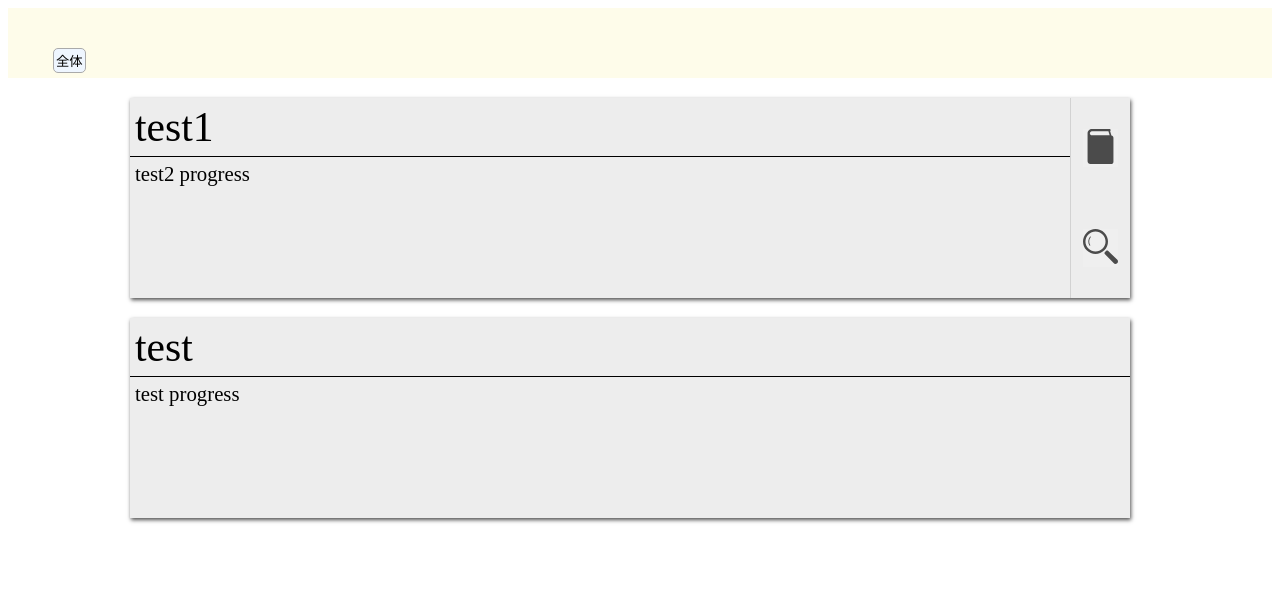
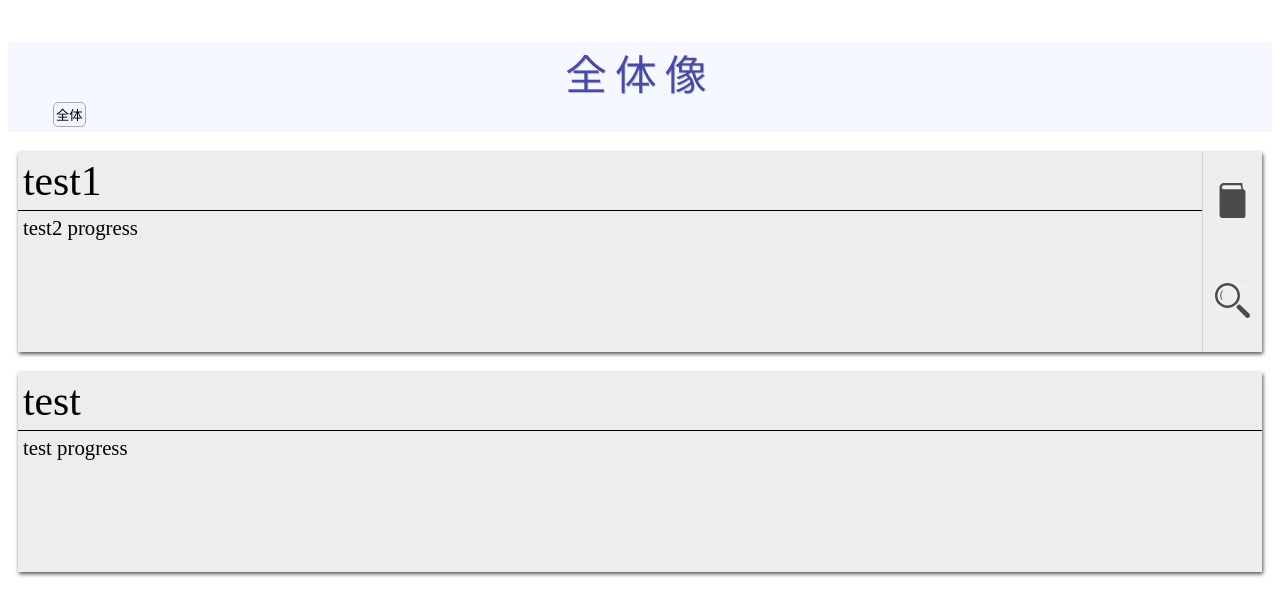
Before and after one commit to qwertyhoge/ygg_trpg_explain, a React app: page / in a window 1280 px wide. Shown: the top 616 px of the page. Built offline with nearby package versions, Linux system fonts and the light colour scheme; the HTML template or start-up script is replaced by a standard one.

Commit message:
added page title

```diff
--- a/public/common.css
+++ b/public/common.css
@@ -1,3 +1,9 @@
 body{
     margin: 0px;
+    font-family: "Helvetica Neue",
+    Arial,
+    "Hiragino Kaku Gothic ProN",
+    "Hiragino Sans",
+    Meiryo,
+    sans-serif;
 }
--- a/src/AppHeader.jsx
+++ b/src/AppHeader.jsx
@@ -1,7 +1,7 @@
 function AppHeader(props){
     const headerStyles = {
-        background: '#fefcea',
-        minHeight: '70px',
+        background: '#f6f8ff',
+        minHeight: '90px',
         position: 'relative'
     };
     const breadcrumbStyles = {
@@ -9,11 +9,24 @@ function AppHeader(props){
         bottom: '3px'
     };
 
+    const pageTitleStyles = {
+        textAlign: 'center',
+        fontSize: '2.6em',
+        letterSpacing: '0.2em',
+        color: '#3b3c98e8',
+        textShadow: '1px 1px #ccd2e4'
+    }
+
     return (
     <header className="app-header" style={headerStyles}>
         <div style={breadcrumbStyles}>
             {props.breadcrumb}
         </div>
+        {props.pageTitle &&
+        <p style={pageTitleStyles}>
+            {props.pageTitle}
+        </p>
+        }
     </header>
     )
 }
--- a/src/Breadcrumb.jsx
+++ b/src/Breadcrumb.jsx
@@ -1,11 +1,4 @@
 import styled from "styled-components"
-
-function Breadcrumb(props) {
-    const breadcrumbOlStyles = {
-        display: 'inline-block',
-        listStyleType: 'none',
-        fontSize: 0,
-    };
 
 const BreadcrumbLi = styled.li`
 display: inline-block;
@@ -30,6 +23,14 @@ function Breadcrumb(props) {
 cursor: pointer;
 `;
 
+function Breadcrumb(props) {
+    const breadcrumbOlStyles = {
+        display: 'inline-block',
+        listStyleType: 'none',
+        fontSize: 0,
+    };
+
+
     const changePage = (pageName) => {
         props.pageSetter(pageName);
     };
@@ -37,8 +38,8 @@ function Breadcrumb(props) {
     const arrayToBreadcrumb = (arr) => {
         return <ol className="breadcrumb" style={breadcrumbOlStyles}>
             {
-            arr.map((l, i) => {
-                return <BreadcrumbLi>
+            arr.map((l) => {
+                return <BreadcrumbLi key={l.key}>
                     <Button className="breadcrumb-link" onClick={() => changePage(l.id)}>
                         {l.name}
                     </Button>
--- a/src/PageBase.jsx
+++ b/src/PageBase.jsx
@@ -1,7 +1,6 @@
 function PageBase(props){
     const mainStyle = {
-        maxWidth: '1020px',
-        margin: '10px auto'
+        margin: '10px 0px'
     };
 
     return (
--- a/src/ProgressCard.jsx
+++ b/src/ProgressCard.jsx
@@ -4,12 +4,15 @@ function ProgressCard(props) {
         fontSize: '2.0em',
         padding: '5px'
     };
+    const wrapperStyles = {
+        maxWidth: '1480px',
+        margin: '20px auto',
+        padding: '0px 10px'
+    }
     const cardStyles = {
-        maxWidth: '1000px',
         minHeight: '200px',
         backgroundColor: '#ededed',
         boxShadow: '1px 2px 4px 0px #4f4f4f',
-        margin: '20px 0px',
         display: 'flex',
         fontSize: '1.3em'
     };
@@ -18,6 +21,7 @@ function ProgressCard(props) {
     };
 
     return (
+        <div className="progress-card-wrapper" style={wrapperStyles}>
             <div className="progress-card" style={cardStyles}>
                 <div style={{flexGrow: 1}}>
                     <div style={headerStyles}>
@@ -29,6 +33,7 @@ function ProgressCard(props) {
                 </div>
                 {props.links}
             </div>
+        </div>
     );
 }
 
--- a/src/app.jsx
+++ b/src/app.jsx
@@ -21,6 +21,7 @@ function App(props) {
         </Breadcrumb>;
         const header = <AppHeader
             breadcrumb={breadcrumb}
+            pageTitle="全体像"
         ></AppHeader>
 
         return <Overall
@@ -47,6 +48,7 @@ function App(props) {
         ></Breadcrumb>;
         const header = <AppHeader
             breadcrumb={breadcrumb}
+            pageTitle="キャラクター作成"
         ></AppHeader>
 
         return <CharacterMaking
```
Lines whose indentation alone changed are shown as unchanged.
